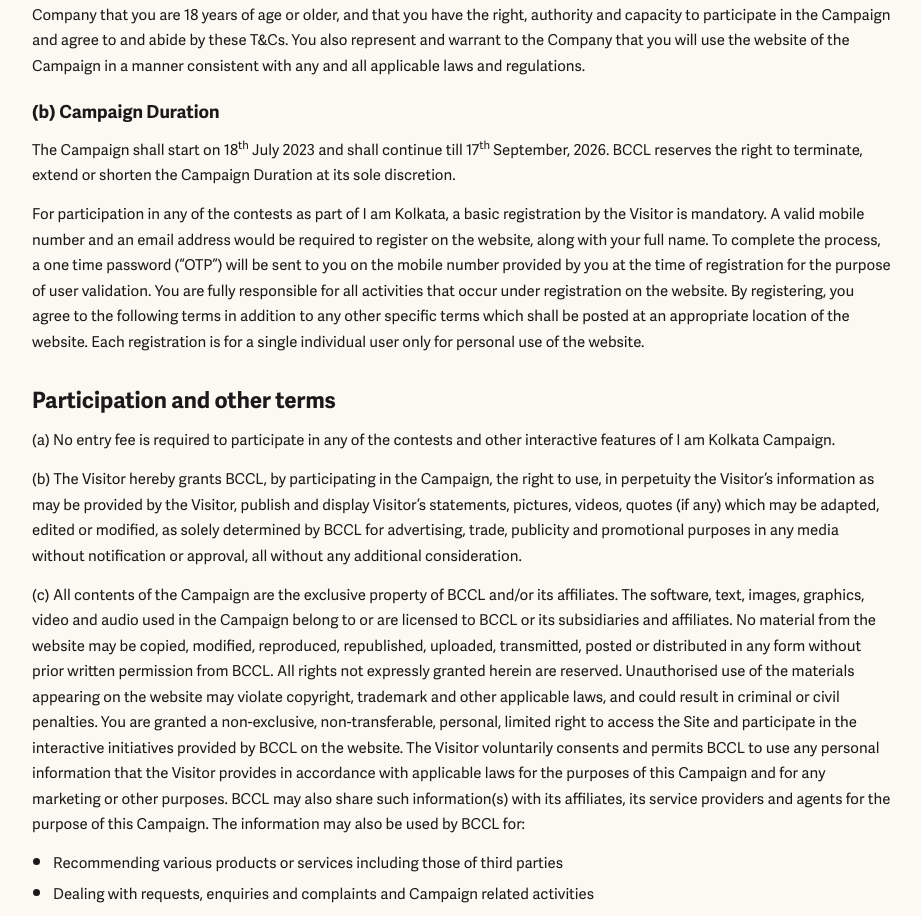
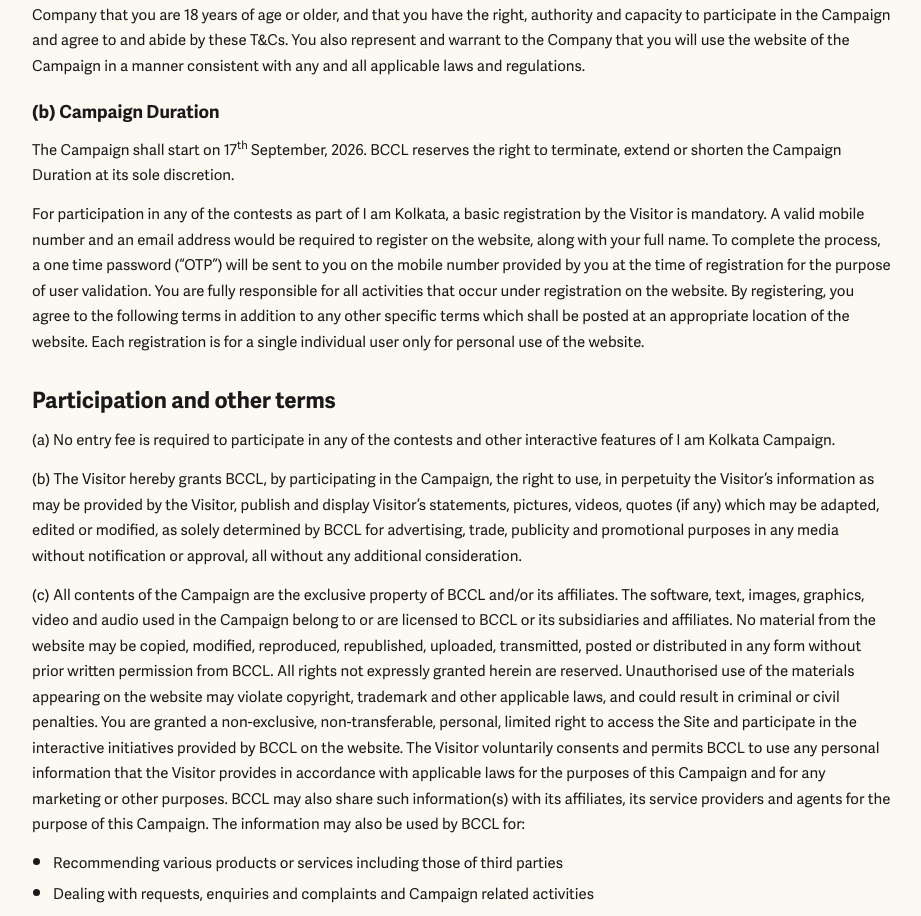
Before and after one commit to ecultify/amarparahiddengemssite, a Next.js app: page /terms in a window 1280 px wide. Shown: the part 804-1720 px from the top of the page, without its empty margins (178-1099 px from the left). Built offline with nearby package versions, Linux system fonts and the light colour scheme.

Commit message:
Start the campaign on 17th September 2026, with no end date
The duration line carried the old start and a closing date; now it opens on
the 17th and leaves the rest to BCCL's discretion clause.

```diff
--- a/src/app/(site)/terms/page.tsx
+++ b/src/app/(site)/terms/page.tsx
@@ -69,9 +69,8 @@
           </p>
           <h3>(b) Campaign Duration</h3>
           <p>
-            The Campaign shall start on 18<sup>th</sup> July 2023 and shall continue till 17
-            <sup>th</sup> September, 2026. BCCL reserves the right to terminate, extend or shorten
-            the Campaign Duration at its sole discretion.
+            The Campaign shall start on 17<sup>th</sup> September, 2026. BCCL reserves the right
+            to terminate, extend or shorten the Campaign Duration at its sole discretion.
           </p>
           <p>
             For participation in any of the contests as part of I am Kolkata, a basic registration
```
